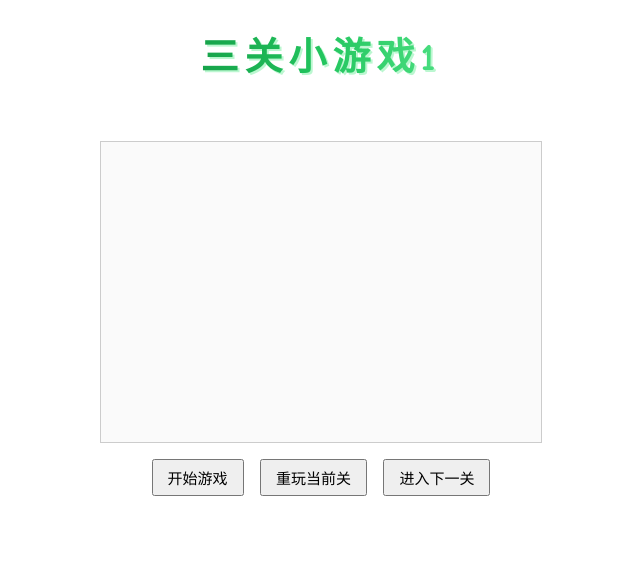
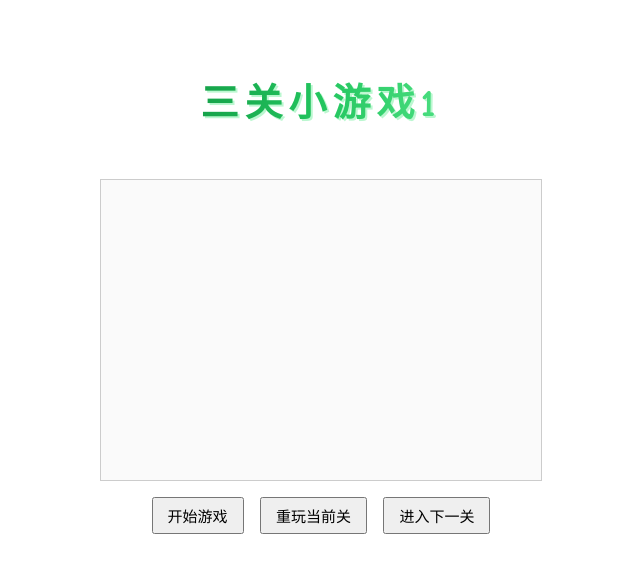
Before and after one commit to liuli02512/littlegame, a plain HTML site: page index.html in a window 1280 px wide. Shown: the whole page, without its empty margins (319-959 px from the left). Drawn offline with Linux system fonts and the light colour scheme.

Commit message:
chore: 标题下移至顶部与游戏框之间居中
Coze-Commit-Type: user
Coze-User-ID: 744828124006124
Coze-Conversation-ID: 13112910

```diff
--- a/index.html
+++ b/index.html
@@ -1,7 +1,7 @@
 <!doctype html><html lang=zh><meta charset=utf-8><meta name=viewport content="width=device-width,initial-scale=1"><title>三关小游戏</title>
 <style>
 body{font-family:sans-serif;text-align:center;margin:16px;background:#fff;color:#111}
-#lv{font-family:"幼圆","YouYuan","圆体-简","华文圆体","Comic Sans MS",cursive,sans-serif;font-size:38px;font-weight:700;letter-spacing:6px;margin:10px;display:inline-block;
+#lv{font-family:"幼圆","YouYuan","圆体-简","华文圆体","Comic Sans MS",cursive,sans-serif;font-size:38px;font-weight:700;letter-spacing:6px;margin:7vh auto 2px;display:inline-block;
   background:linear-gradient(90deg,#16a34a,#22c55e,#4ade80);-webkit-background-clip:text;background-clip:text;color:transparent;
   transform:none;text-shadow:none;filter:drop-shadow(2px 2px 0 #bbf7d0)}
 #msg{color:#333;background:transparent;font-weight:600}
```
